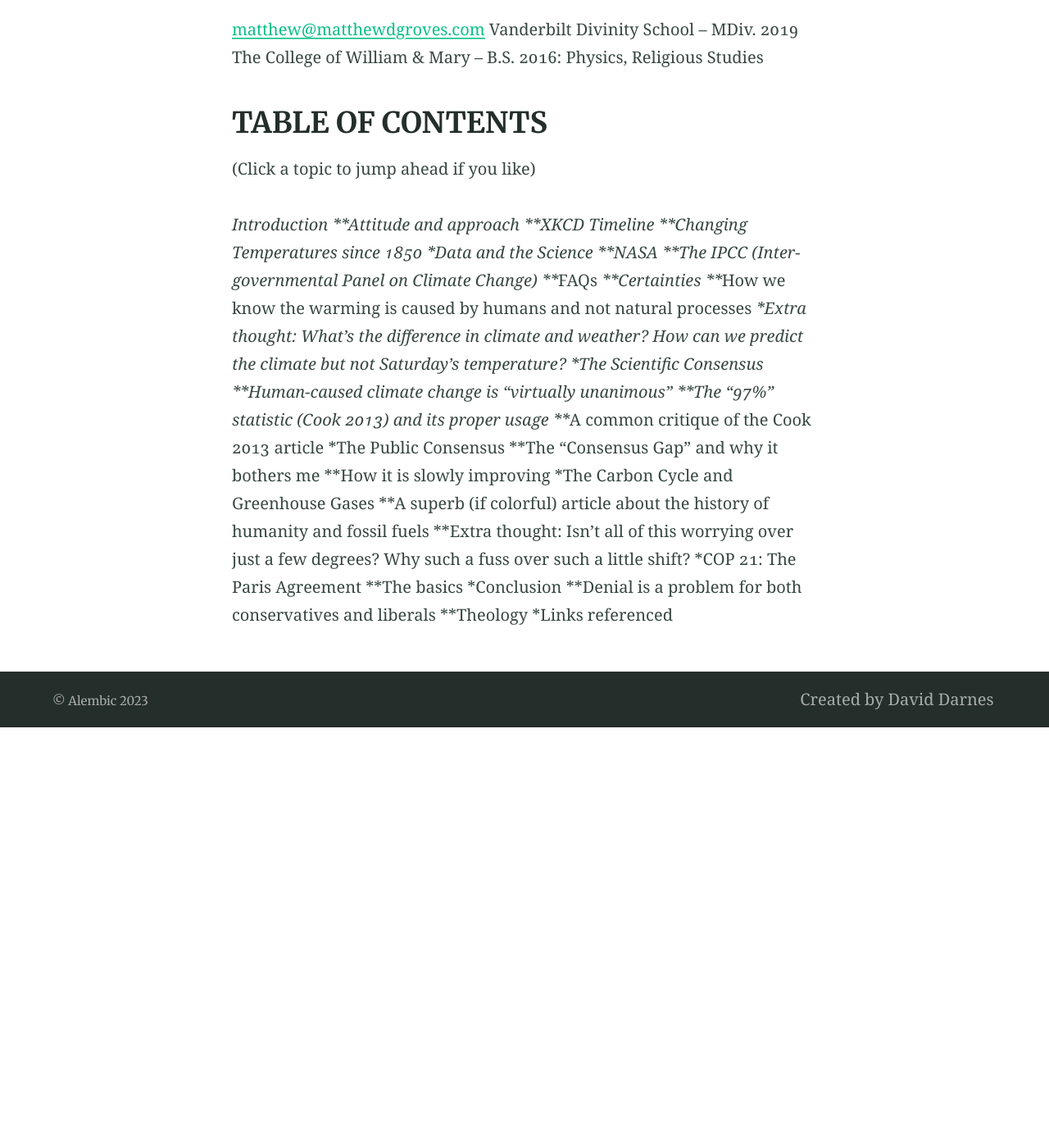
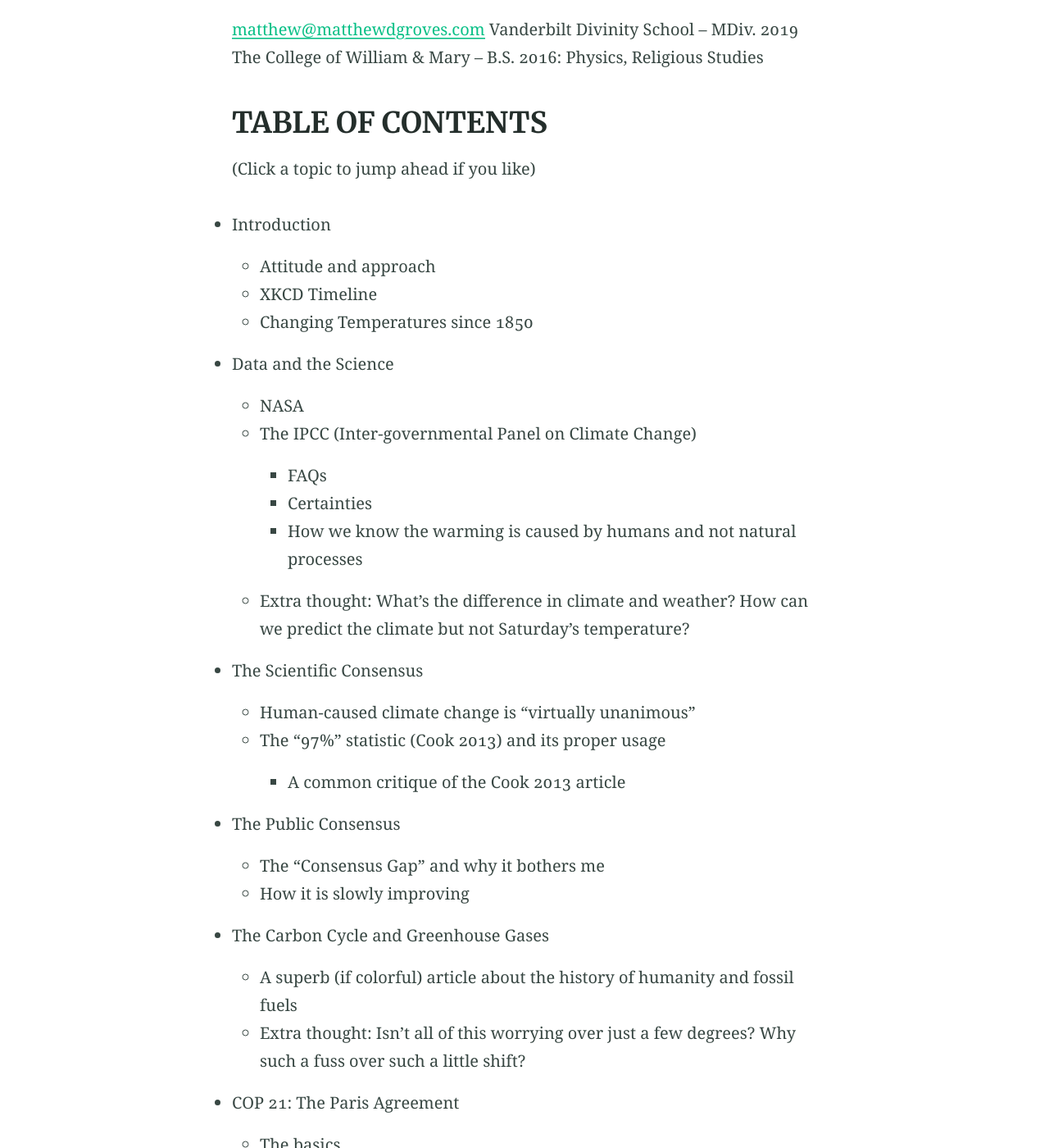
Before and after one commit to matthewdgroves/matthewdgroves.github.io, a Jekyll site: the page built from guide.md, in a window 1280 px wide and 1400 px high, scrolled down 2375 px. Shown: the whole window at 82% size. Built offline with Jekyll 4.4.1, drawn with Linux system fonts in a browser that asks for light colours; before the commit the page ends 3262 px from its top, so only the background shows below that; some of the changed text lies outside the part shown.

Commit message:
Update guide.md

```diff
--- a/guide.md
+++ b/guide.md
@@ -32,30 +32,30 @@ The College of William & Mary – B.S. 2016: Physics, Religious Studies
 ## TABLE OF CONTENTS
 (Click a topic to jump ahead if you like)
 
-*Introduction
-**Attitude and approach
-**XKCD Timeline
-**Changing Temperatures since 1850
-*Data and the Science
-**NASA
-**The IPCC (Inter-governmental Panel on Climate Change)
-***FAQs
-***Certainties
-***How we know the warming is caused by humans and not natural processes
-**Extra thought: What’s the difference in climate and weather? How can we predict the climate but not Saturday’s temperature?
-*The Scientific Consensus
-**Human-caused climate change is “virtually unanimous”
-**The “97%” statistic (Cook 2013) and its proper usage
-***A common critique of the Cook 2013 article
-*The Public Consensus
-**The “Consensus Gap” and why it bothers me
-**How it is slowly improving
-*The Carbon Cycle and Greenhouse Gases
-**A superb (if colorful) article about the history of humanity and fossil fuels
-**Extra thought: Isn’t all of this worrying over just a few degrees? Why such a fuss over such a little shift?
-*COP 21: The Paris Agreement
-**The basics
-*Conclusion
-**Denial is a problem for both conservatives and liberals
-**Theology
-*Links referenced
+* Introduction
+    * Attitude and approach
+    * XKCD Timeline
+    * Changing Temperatures since 1850
+* Data and the Science
+    * NASA
+    * The IPCC (Inter-governmental Panel on Climate Change)
+        * FAQs
+        * Certainties
+        * How we know the warming is caused by humans and not natural processes
+    * Extra thought: What’s the difference in climate and weather? How can we predict the climate but not Saturday’s temperature?
+* The Scientific Consensus
+    * Human-caused climate change is “virtually unanimous”
+    * The “97%” statistic (Cook 2013) and its proper usage
+        * A common critique of the Cook 2013 article
+* The Public Consensus
+    * The “Consensus Gap” and why it bothers me
+    * How it is slowly improving
+* The Carbon Cycle and Greenhouse Gases
+    * A superb (if colorful) article about the history of humanity and fossil fuels
+    * Extra thought: Isn’t all of this worrying over just a few degrees? Why such a fuss over such a little shift?
+* COP 21: The Paris Agreement
+    * The basics
+* Conclusion
+    * Denial is a problem for both conservatives and liberals
+    * Theology
+* Links referenced
```
